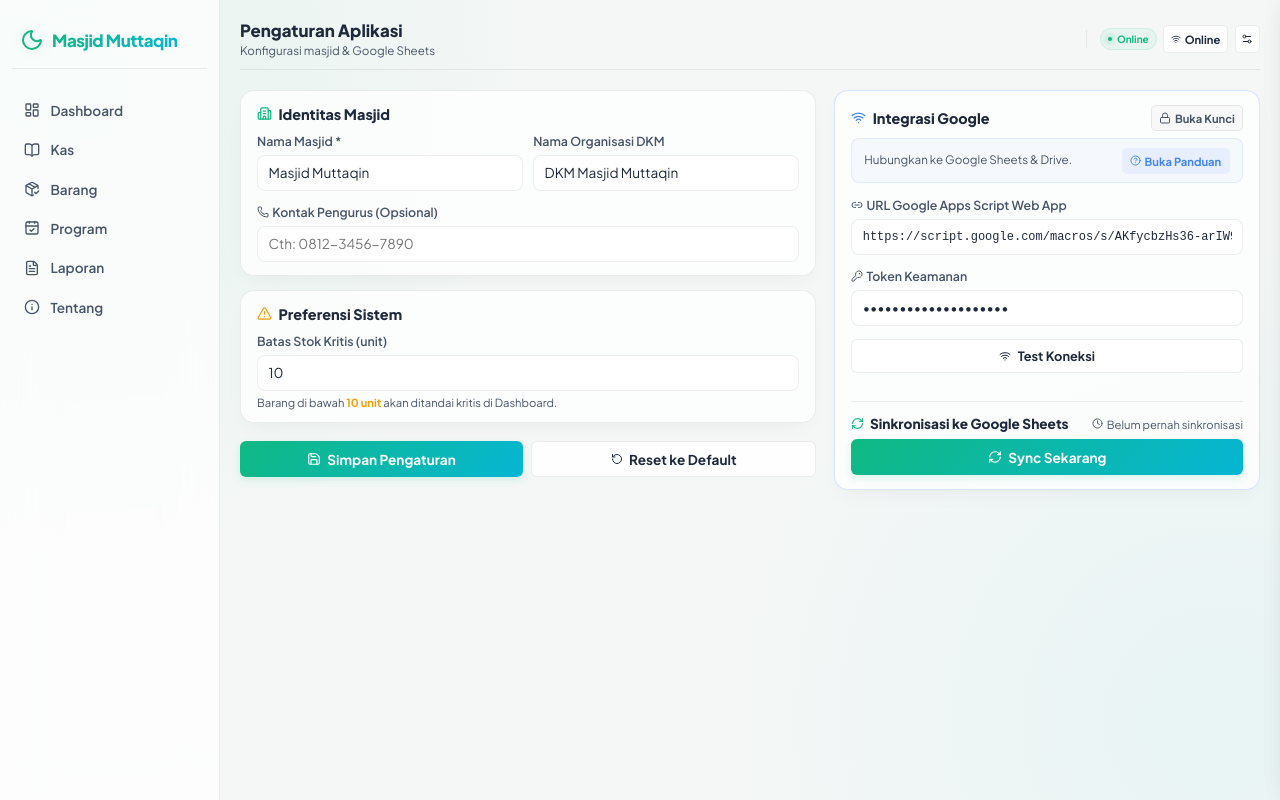
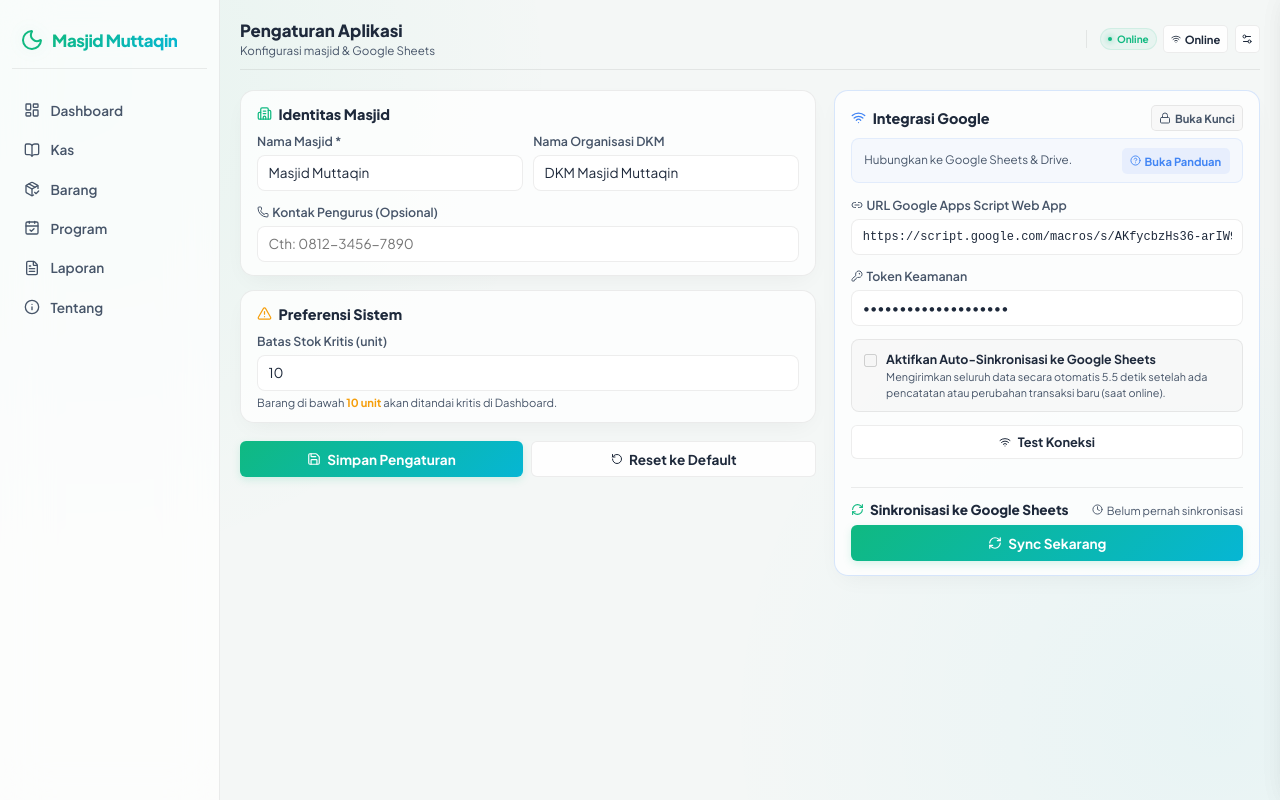
Before and after one commit to rasyiqi-code/Mesjid-Digital, a React (Vite) app: page / in a window 1280 px wide. Both pictures are taken after a click on the button "Pengaturan". Built offline with nearby package versions, Linux system fonts and the light colour scheme.

Commit message:
Fitur: Tambah opsi dan logika Auto-Sinkronisasi ke Google Sheets secara real-time

```diff
--- a/src/App.tsx
+++ b/src/App.tsx
@@ -76,6 +76,8 @@ function App() {
   const [isInventoryDrawerOpen, setIsInventoryDrawerOpen] = useState<boolean>(false);
   // State untuk membuka form program kegiatan
   const [isProgramFormOpen, setIsProgramFormOpen] = useState<boolean>(false);
+  // State untuk melacak sinkronisasi otomatis di latar belakang
+  const [isBackgroundSyncing, setIsBackgroundSyncing] = useState<boolean>(false);
 
   // Hook pengaturan aplikasi (nama masjid, DKM, dll) via localStorage
   const { settings, saveSettings, resetSettings, updateLastSynced } = useSettings();
@@ -281,6 +283,49 @@ function App() {
     }
   }, [settings.appsScriptUrl, settings.appsScriptToken, cashHistory, invHistory, programs, showToast, updateLastSynced]);
 
+  // Fungsi sinkronisasi otomatis latar belakang ke Google Sheets (tanpa toast popup)
+  const performBackgroundSync = useCallback(async () => {
+    if (!settings.appsScriptUrl || !settings.appsScriptToken || !settings.isAutoSyncEnabled) return;
+    if (isBackgroundSyncing) return;
+
+    setIsBackgroundSyncing(true);
+    try {
+      const result = await syncAllToSheets(
+        { url: settings.appsScriptUrl, token: settings.appsScriptToken },
+        { kas: cashHistory, barang: invHistory, program: programs }
+      );
+      if (result.ok) {
+        updateLastSynced(Date.now());
+        console.log('Auto-Sinkronisasi latar belakang ke Google Sheets berhasil.');
+      } else {
+        console.warn('Auto-Sinkronisasi latar belakang gagal:', result.error);
+      }
+    } catch (err) {
+      console.error('Error saat Auto-Sinkronisasi latar belakang:', err);
+    } finally {
+      setIsBackgroundSyncing(false);
+    }
+  }, [settings.appsScriptUrl, settings.appsScriptToken, settings.isAutoSyncEnabled, cashHistory, invHistory, programs, updateLastSynced, isBackgroundSyncing]);
+
+  // Effect untuk menjalankan Auto-Sinkronisasi ke Google Sheets secara otomatis setelah ada update data
+  useEffect(() => {
+    if (!settings.isAutoSyncEnabled || !isOnline || !settings.appsScriptUrl || !settings.appsScriptToken) {
+      return;
+    }
+
+    // Hindari eksekusi saat pertama kali komponen dirender
+    if (updateTrigger === 0) return;
+
+    // Debounce sinkronisasi selama 5.5 detik setelah perubahan terakhir
+    const handler = setTimeout(() => {
+      performBackgroundSync();
+    }, 5500);
+
+    return () => {
+      clearTimeout(handler);
+    };
+  }, [updateTrigger, isOnline, settings.isAutoSyncEnabled, settings.appsScriptUrl, settings.appsScriptToken, performBackgroundSync]);
+
   // Filter inventaris berdasarkan nama barang pencarian
   const filteredInvItems = invItems.filter(item =>
     item.name.toLowerCase().includes(searchTerm.toLowerCase())
@@ -390,8 +435,8 @@ function App() {
         {/* Navigasi Atas & Indikator Koneksi */}
         <Navbar
           isOnline={isOnline}
-          isSyncing={isSyncing}
-          syncProgressMsg={syncProgressMsg}
+          isSyncing={isSyncing || isBackgroundSyncing}
+          syncProgressMsg={syncProgressMsg || (isBackgroundSyncing ? 'Auto Syncing...' : undefined)}
           isSimulatedOffline={isSimulatedOffline}
           queueCount={queueCount}
           onToggleSim={toggleConnectionSim}
--- a/src/components/SettingsPanel.tsx
+++ b/src/components/SettingsPanel.tsx
@@ -61,6 +61,7 @@ export const SettingsPanel: React.FC<SettingsPanelProps> = ({
   // ─── State Form Google Integration ──────────────────────────────────────
   const [appsScriptUrl, setAppsScriptUrl] = useState(settings.appsScriptUrl);
   const [appsScriptToken, setAppsScriptToken] = useState(settings.appsScriptToken);
+  const [isAutoSyncEnabled, setIsAutoSyncEnabled] = useState(settings.isAutoSyncEnabled ?? false);
   const [isGoogleLocked, setIsGoogleLocked] = useState<boolean>(true);
   const [showGuideModal, setShowGuideModal] = useState<boolean>(false);
   const [connStatus, setConnStatus] = useState<ConnectionStatus>('idle');
@@ -85,6 +86,7 @@ export const SettingsPanel: React.FC<SettingsPanelProps> = ({
       appsScriptUrl: appsScriptUrl.trim(),
       appsScriptToken: appsScriptToken.trim(),
       lastSyncedAt: settings.lastSyncedAt,
+      isAutoSyncEnabled,
     });
     showToast('Pengaturan berhasil disimpan.', 'success');
   };
@@ -98,6 +100,7 @@ export const SettingsPanel: React.FC<SettingsPanelProps> = ({
       setCriticalStockThreshold(10);
       setAppsScriptUrl('');
       setAppsScriptToken('');
+      setIsAutoSyncEnabled(false);
       setConnStatus('idle');
       showToast('Pengaturan berhasil direset ke nilai default.', 'info');
     }
@@ -326,6 +329,26 @@ export const SettingsPanel: React.FC<SettingsPanelProps> = ({
                 />
               </div>
 
+              {/* Toggle Auto-Sinkronisasi */}
+              <div style={{ display: 'flex', alignItems: 'flex-start', gap: '0.55rem', background: 'rgba(0, 0, 0, 0.02)', padding: '0.65rem 0.75rem', borderRadius: '8px', border: '1px solid var(--border-subtle)', marginBottom: '0.85rem' }}>
+                <input
+                  id="setting-auto-sync"
+                  type="checkbox"
+                  checked={isAutoSyncEnabled}
+                  onChange={(e) => setIsAutoSyncEnabled(e.target.checked)}
+                  style={{ marginTop: '0.2rem', cursor: 'pointer' }}
+                  disabled={isGoogleLocked}
+                />
+                <div style={{ display: 'flex', flexDirection: 'column', textAlign: 'left' }}>
+                  <label htmlFor="setting-auto-sync" style={{ fontSize: '0.775rem', fontWeight: 700, cursor: 'pointer', color: 'var(--text-primary)' }}>
+                    Aktifkan Auto-Sinkronisasi ke Google Sheets
+                  </label>
+                  <span style={{ fontSize: '0.675rem', color: 'var(--text-secondary)', lineHeight: 1.45, marginTop: '0.15rem' }}>
+                    Mengirimkan seluruh data secara otomatis 5.5 detik setelah ada pencatatan atau perubahan transaksi baru (saat online).
+                  </span>
+                </div>
+              </div>
+
               {/* Status hasil test koneksi */}
               {connStatus !== 'idle' && (
                 <div style={{
--- a/src/hooks/useSettings.ts
+++ b/src/hooks/useSettings.ts
@@ -12,6 +12,7 @@ export interface AppSettings {
   appsScriptUrl: string;          // URL Google Apps Script Web App
   appsScriptToken: string;        // Token keamanan yang sama dengan di Apps Script
   lastSyncedAt: number | null;    // Timestamp sinkronisasi terakhir (ms), null jika belum pernah
+  isAutoSyncEnabled: boolean;     // Status auto-sinkronisasi real-time ke Google Sheets
 }
 
 // Nilai default pengaturan jika belum pernah dikonfigurasi
@@ -24,6 +25,7 @@ const DEFAULT_SETTINGS: AppSettings = {
   appsScriptUrl: 'https://script.google.com/macros/s/AKfycbzHs36-arIW9L0ouFMyaAAG6_HJRMMm10ucEb0BNiuUw00Fgg0sPj6AbS84xl61K-zv/exec',
   appsScriptToken: 'masjid-muttaqin-2026',
   lastSyncedAt: null,
+  isAutoSyncEnabled: false,
 };
 
 
```
